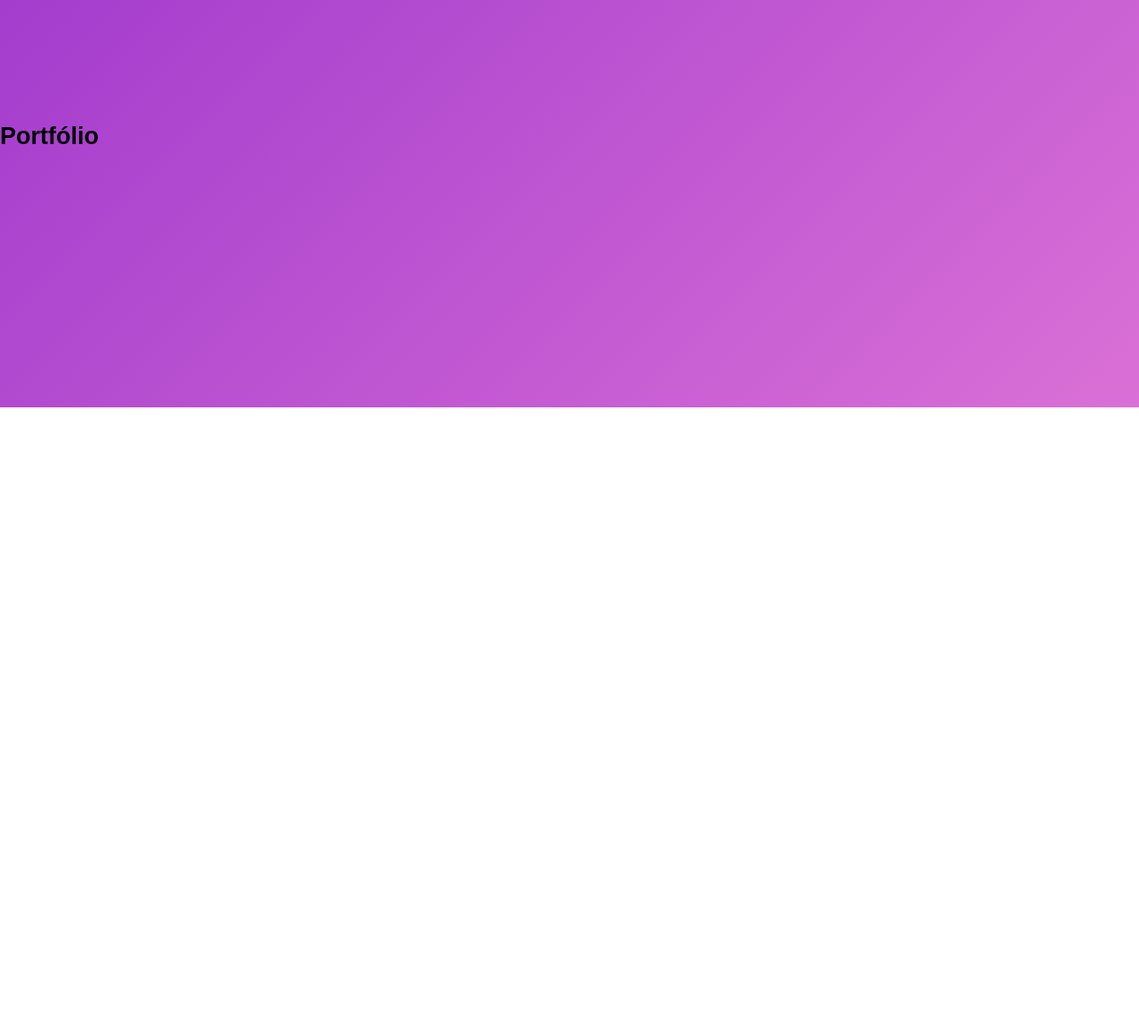
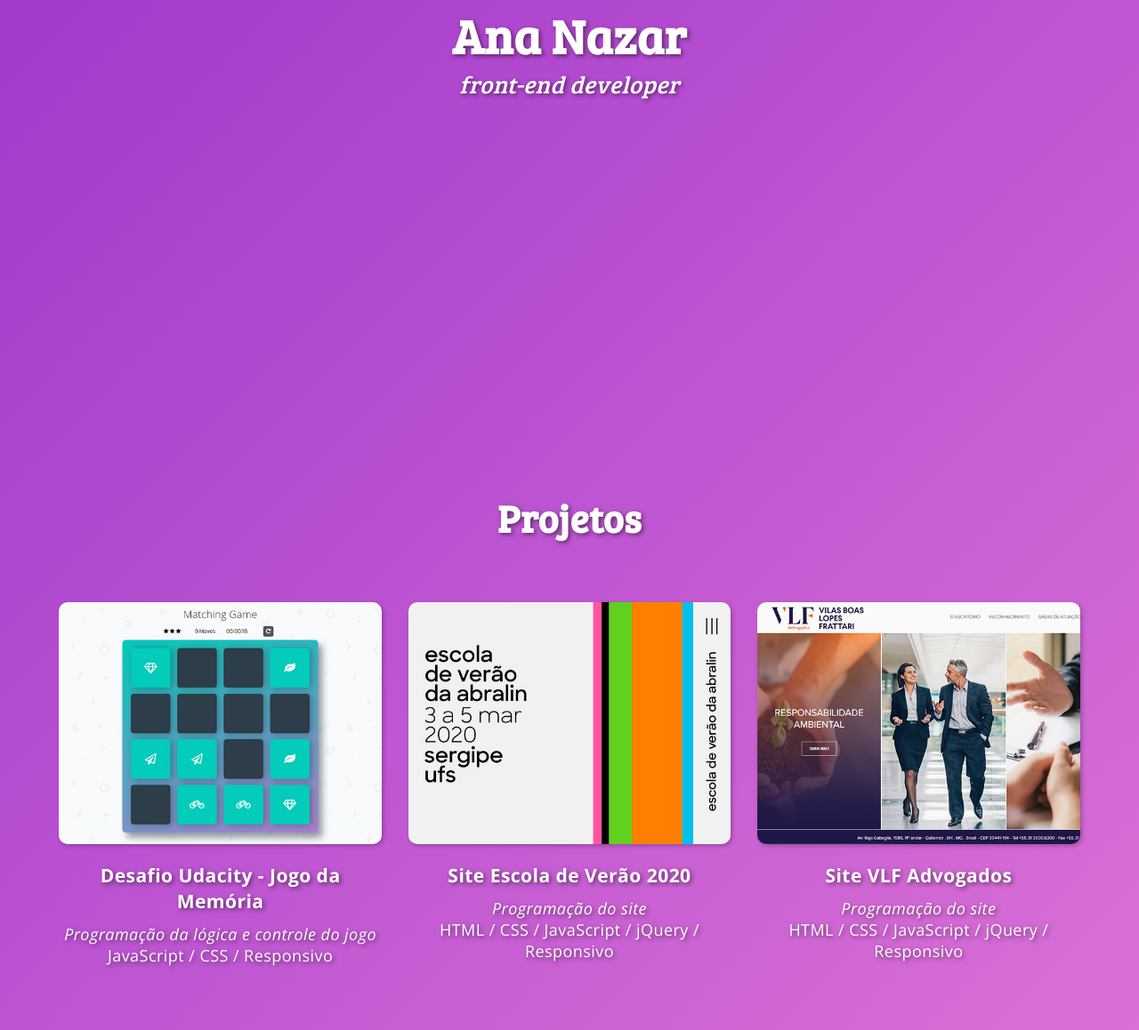
Before and after one commit to AnaNazar/imersaocss, a plain HTML site: page index.html in a window 1280 px wide. Shown: the part 342-1500 px from the top of the page at 89% size. Before the commit the page ends 800 px from the top, so only its background shows below. Drawn offline with nearby package versions, Linux system fonts and the light colour scheme.

Commit message:
Terceira versão do site - aula 03

```diff
--- a/css/styles.css
+++ b/css/styles.css
@@ -3,13 +3,22 @@
   margin: 0;
   padding: 0;
   box-sizing: border-box;
+  text-decoration: none;
 }
 
 body {
   background-image: linear-gradient(-45deg, #da70d6, #9932cc);
-  font-family: Arial, Helvetica, sans-serif;
+  font-family: 'Open Sans', sans-serif;
   font-size: 14px;
-  height: 100vh;
+  color: #ffffff;
+  letter-spacing: 0.025em;
+}
+
+h1,
+h2 {
+  font-family: 'Bree Serif', serif;
+  color: #ffffff;
+  text-shadow: 2px 2px 5px rgba(0, 0, 0, 0.5);
 }
 
 header {
@@ -51,9 +60,7 @@ header {
 
 .site-title,
 .site-subtitle {
-  color: #ffffff;
   text-align: center;
-  text-shadow: 2px 2px 10px rgba(0, 0, 0, 0.5);
 }
 
 .site-title {
@@ -63,12 +70,60 @@ header {
 .site-subtitle {
   font-style: italic;
   font-weight: 400;
+  text-transform: lowercase;
+}
+
+.projetos {
+  padding: 4em 2em;
+  text-align: center;
+}
+
+.projetos h2 {
+  font-size: 2.4em;
+  line-height: 2.4em;
+  padding: 0 0 1em 0;
+  text-align: center;
+}
+
+.projetos .grid {
+  display: grid;
+  grid-template-columns: repeat(1, 100%);
+  gap: 30px;
+  align-content: center;
+  justify-content: center;
+}
+
+.projetos img {
+  width: 100%;
+  height: auto;
+  border-radius: 10px;
+  box-shadow: 2px 2px 5px rgba(0, 0, 0, 0.25);
+  object-fit: cover;
+}
+
+.projetos a {
+  color: #ffffff;
+  text-shadow: 2px 2px 5px rgba(0, 0, 0, 0.5);
+}
+
+.projetos h3 {
+  padding: 0.75em 0 0.5em;
 }
 
 /* BREAKPOINTS */
+@media screen and (min-width: 570px) {
+  .projetos .grid {
+    grid-template-columns: repeat(2, 45%);
+  }
+}
+
 @media screen and (min-width: 768px) {
   body {
     font-size: 16px;
+  }
+
+  .projetos .grid {
+    grid-template-columns: repeat(3, 30%);
   }
 }
 
@@ -76,8 +131,10 @@ header {
   body {
     font-size: 18px;
   }
+}
 
-  header {
-    height: 60vh;
+@media screen and (min-width: 1920px) {
+  .projetos .grid {
+    grid-template-columns: repeat(3, 400px);
   }
 }
--- a/index.html
+++ b/index.html
@@ -5,39 +5,57 @@
   <meta name="viewport" content="width=device-width, initial-scale=1.0">
   <title>Ana Nazar</title>
   <link rel="stylesheet" href="css/styles.css">
+  <link href="https://fonts.googleapis.com/css2?family=Bree+Serif&display=swap" rel="stylesheet">
+  <link href="https://fonts.googleapis.com/css2?family=Open+Sans:ital,wght@0,400;0,700;1,400;1,700&display=swap" rel="stylesheet">
 </head>
 <body>
-  <header>
+  <header id="sobre">
     <nav class="menu">
       <ul>
-        <li><a href="#">Sobre</a></li>
-        <li><a href="#">Portfólio</a></li>
-        <li><a href="#">Contato</a></li>
+        <li><a href="#sobre">Sobre</a></li>
+        <li><a href="#projetos">Projetos</a></li>
+        <li><a href="#contato">Contato</a></li>
       </ul>
     </nav>
     <div>
       <h1 class="site-title">Ana Nazar</h1>
-      <h2 class="site-subtitle">Web Developer</h2>
+      <h2 class="site-subtitle">Front-End Developer</h2>
     </div>
   </header>
-  <section>
-    <h2>Portfólio</h2>
+  <section id="projetos" class="projetos">
+    <h2>Projetos</h2>
+    <div class="grid">
       <figure>
-      <img class="img-portfolio" src="" alt="">
-      <figcaption></figcaption>
+        <a href="https://ananazar.github.io/fend-project-memory-game/" target="_blank">
+          <img class="projeto-image" src="images/projeto-udacity-memory-game.jpg" alt="Desafio Udacity - Jogo da Memória">
+          <figcaption>
+            <h3>Desafio Udacity - Jogo da Memória</h3>
+            <em>Programação da lógica e controle do jogo</em><br>
+            JavaScript / CSS / Responsivo
+          </figcaption>
+        </a>
       </figure>
       <figure>
-      <img class="img-portfolio" src="" alt="">
-      <figcaption></figcaption>
+        <a href="https://verao2020.abralin.org/" target="_blank">
+          <img class="projeto-image" src="images/projeto-programacao-site-escola-de-verao-2020-abralin.jpg" alt="Site Escola de Verão da ABRALIN">
+          <figcaption>
+            <h3>Site Escola de Verão 2020</h3>
+            <em>Programação do site</em><br>
+            HTML / CSS / JavaScript / jQuery / Responsivo
+          </figcaption>
+        </a>
       </figure>
       <figure>
-      <img class="img-portfolio" src="" alt="">
-      <figcaption></figcaption>
+        <a href="http://www.vlf.adv.br/" target="_blank">
+          <img class="projeto-image" src="images/projeto-programacao-site-vlf-advogados.jpg" alt="Site VLF Advogados">
+          <figcaption>
+            <h3>Site VLF Advogados</h3>
+            <em>Programação do site</em><br>
+            HTML / CSS / JavaScript / jQuery / Responsivo
+          </figcaption>
+        </a>
       </figure>
-    <figure>
-      <img class="img-portfolio" src="" alt="">
-      <figcaption></figcaption>
-    </figure>
+    </div>
   </section>
 </body>
 </html>
```
Also changed, not shown: images/projeto-programacao-site-escola-de-verao-2020-abralin.jpg (added), images/projeto-programacao-site-vlf-advogados.jpg (added), images/projeto-udacity-memory-game.jpg (added). Lines whose indentation alone changed are shown as unchanged.
